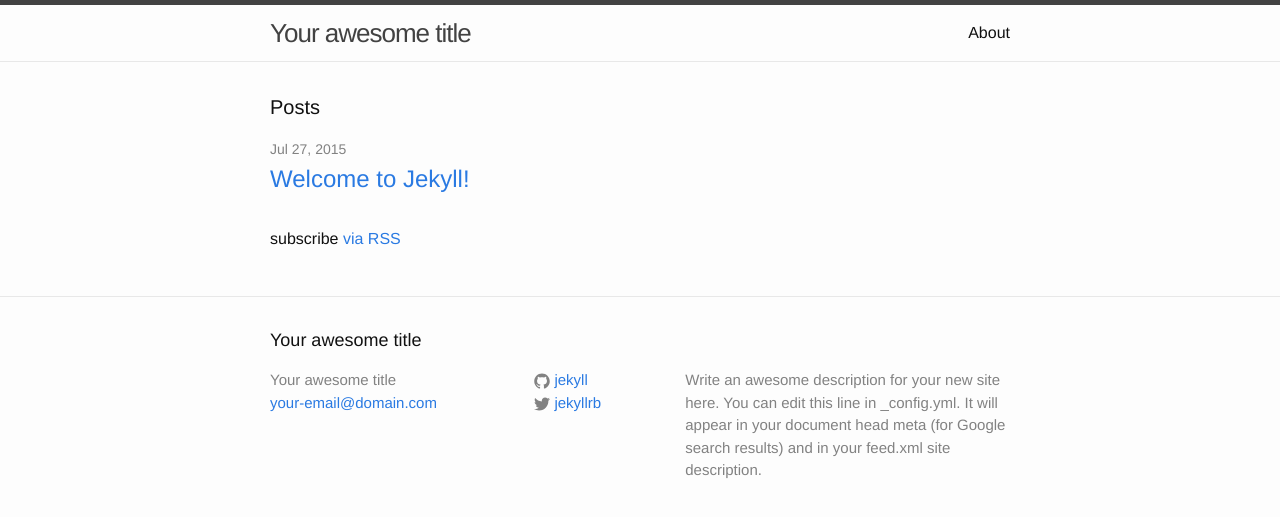
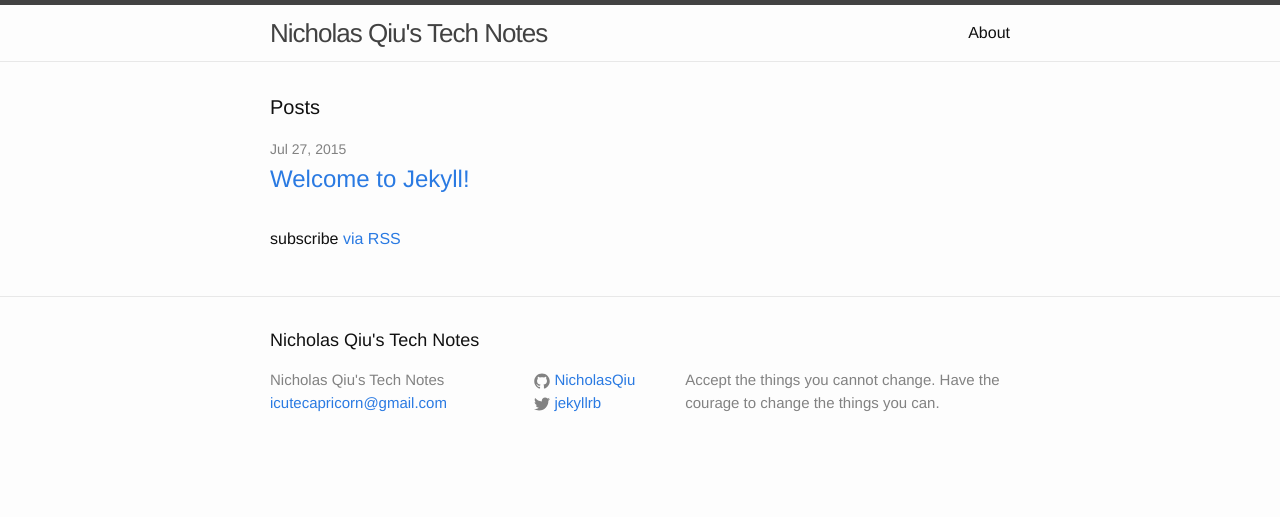
Before and after one commit to NicholasQiu/NicholasQiu.github.io, a Jekyll site: the page built from index.html, in a window 1280 px wide. Shown: the top 517 px of the page. Built offline with Jekyll 4.4.1, drawn with Linux system fonts in a browser that asks for light colours.

Commit message:
modified _config.yml

```diff
--- a/_config.yml
+++ b/_config.yml
@@ -1,14 +1,13 @@
 # Site settings
-title: Your awesome title
-email: your-email@domain.com
+title: "Nicholas Qiu's Tech Notes"
+email: icutecapricorn@gmail.com
 description: > # this means to ignore newlines until "baseurl:"
-  Write an awesome description for your new site here. You can edit this
-  line in _config.yml. It will appear in your document head meta (for
-  Google search results) and in your feed.xml site description.
+  Accept the things you cannot change.
+  Have the courage to change the things you can.
 baseurl: "" # the subpath of your site, e.g. /blog/
-url: "http://yourdomain.com" # the base hostname & protocol for your site
+url: "https://github.com/NicholasQiu" # the base hostname & protocol for your site
 twitter_username: jekyllrb
-github_username:  jekyll
+github_username:  NicholasQiu
 
 # Build settings
 markdown: kramdown
```
